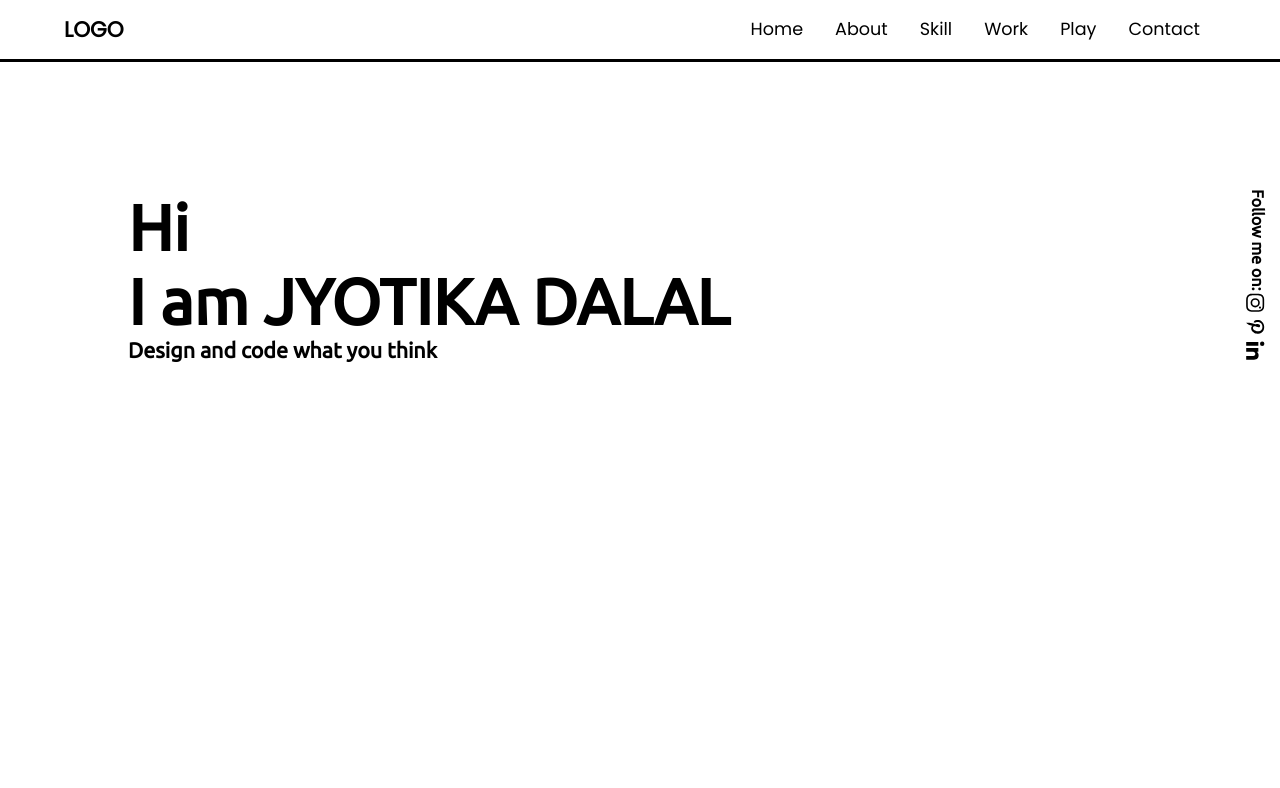
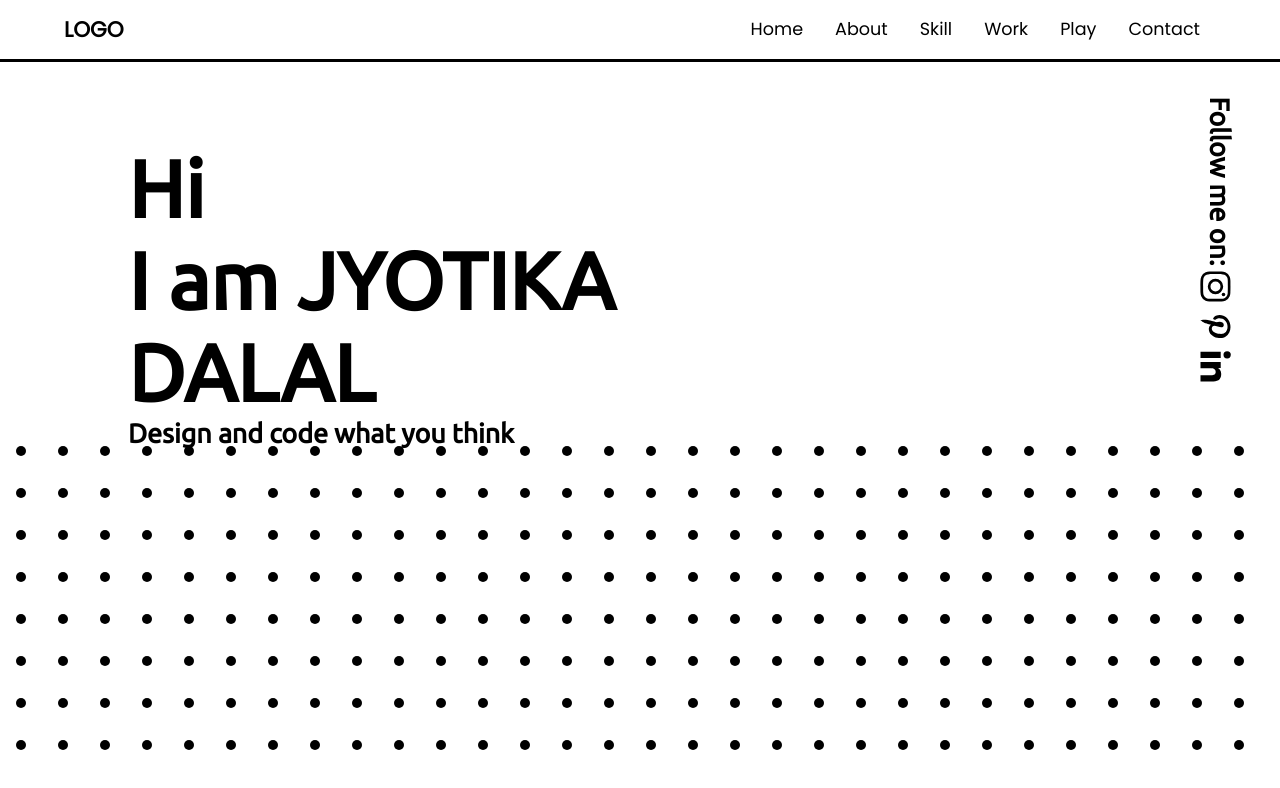
Before and after one commit to Rutuza/React-portfolio, a React (Create React App) app: page / in a window 1280 px wide. Shown: the top 788 px of the page. Built offline with nearby package versions, Linux system fonts and the light colour scheme; a web font is replaced by a local one.

Commit message:
homepage

```diff
--- a/src/Assets/pages/HomePage.jsx
+++ b/src/Assets/pages/HomePage.jsx
@@ -6,7 +6,7 @@ import {
   BiLogoLinkedin,
 } from "react-icons/bi";
 function HomePage() {
-  const numberOfItems = 160 *1.5;
+  const numberOfItems = 1000;
   return (
     <div>
       <Navbar />
@@ -18,10 +18,12 @@ function HomePage() {
             <h6>Design and code what you think</h6>
           </div>
           <div className="socials">
-            <h6>Follow me on:</h6>
-            <BiLogoInstagram className="icon instagram" />
-            <BiLogoPinterestAlt className="icon pinterest" />
-            <BiLogoLinkedin className="icon linkedin" />
+            <div className="text">
+              <h6>Follow me on:</h6>
+              <BiLogoInstagram className="icon instagram" />
+              <BiLogoPinterestAlt className="icon pinterest" />
+              <BiLogoLinkedin className="icon linkedin" />
+            </div>
           </div>
         </div>
         <div className="dots">
--- a/src/Scss/_homepage.scss
+++ b/src/Scss/_homepage.scss
@@ -1,34 +1,51 @@
 @import url("https://fonts.googleapis.com/css2?family=Ubuntu&display=swap");
 #home {
   .hero {
+    height: 40vh;
     display: flex;
-    margin-top: 10%;
     justify-content: space-between;
+    align-items: center;
+    position: relative;
+    width: 100%;
     .heading {
-      font-size: 200%;
+      font-size: 2.5rem;
       font-family: "Ubuntu", sans-serif;
       padding-left: 10%;
+      width: 50%;
+      height: 20vh;
+      @media screen and (max-width: 1220px) {
+        font-size: 2rem;
+      }
+      @media screen and (max-width: 797px) {
+        font-size: 1.5rem;
+      }
     }
     .socials {
-      padding-top: 1%;
+      width: 50%;
       display: flex;
       justify-content: center;
-      position: relative;
+
       font-family: "Ubuntu", sans-serif;
-      font-size: 150%;
+      font-size: 2.5rem;
+
+      .text {
+        display: flex;
+        position: absolute;
+        right: -5rem;
         transform: rotate(90deg);
+      }
     }
   }
-  .dots{
-    display:flex ;
+  .dots {
+    display: flex;
     align-items: baseline;
-    justify-content:start;
+    justify-content: start;
     margin-top: 3rem;
     flex-wrap: wrap;
-    width: 99vw;
-    height: 25rem;
-    overflow-y: hidden;add
-    .dot{
+    width: 100%;
+    height: 40vh;
+    overflow-y: hidden;
+    .dot {
       margin: 1rem;
       background-color: black;
       width: 10px;
@@ -36,5 +53,4 @@
       border-radius: 50%;
     }
   }
-
 }
```
